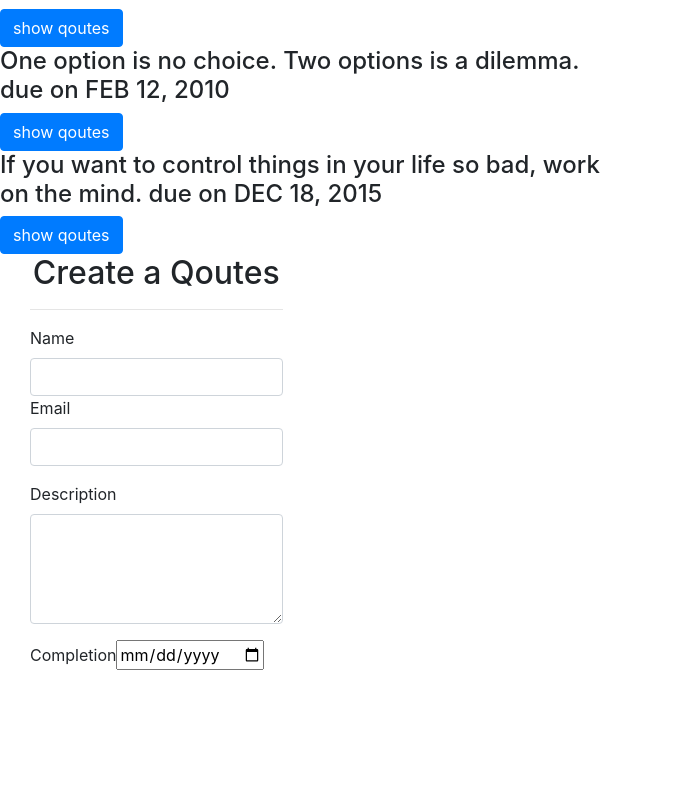
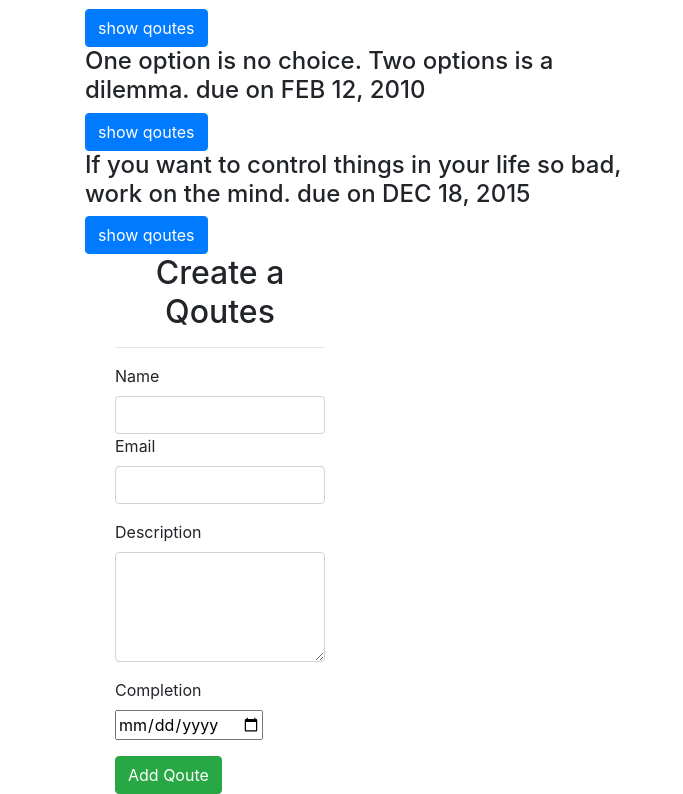
Before and after one commit to Emmanuel-otieno/Qoutes-maker, an Angular app: page / in a window 1280 px wide. Shown: the part 241-1035 px from the top of the page, without its empty margins (0-683 px from the left). Before the commit the page ends 932 px from the top, so only its background shows below. Built offline with nearby package versions, Linux system fonts and the light colour scheme.

Commit message:
add a submit button

```diff
--- a/src/app/qoute-form/qoute-form.component.html
+++ b/src/app/qoute-form/qoute-form.component.html
@@ -22,5 +22,7 @@
             <input type='date' id="complete" required>
 
         </div>
+
+        <button type="submit" class="btn btn-success">Add Qoute</button>
     </form>
   </div>
--- a/src/app/qoute/qoute.component.html
+++ b/src/app/qoute/qoute.component.html
@@ -1,4 +1,4 @@
-<div>
+<div class="container">
     <h1>Qoutes</h1>
     <hr>
     <div class="row">
@@ -20,4 +20,4 @@
 
 
     <p ></p>
-  </div>
+ </div>
```
